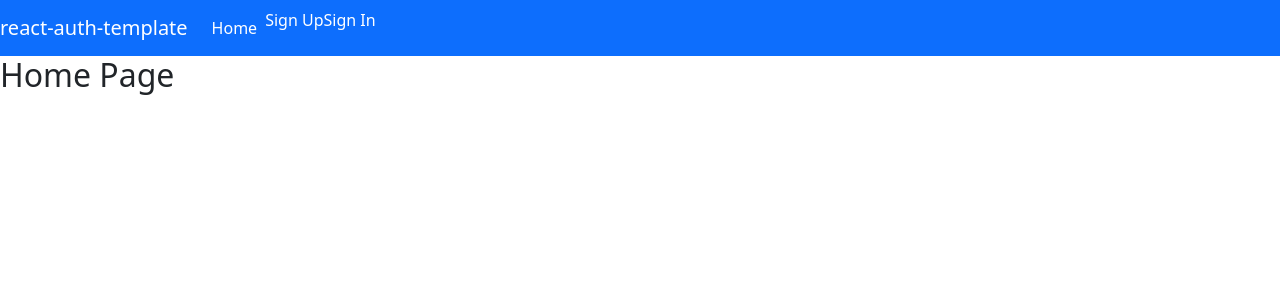
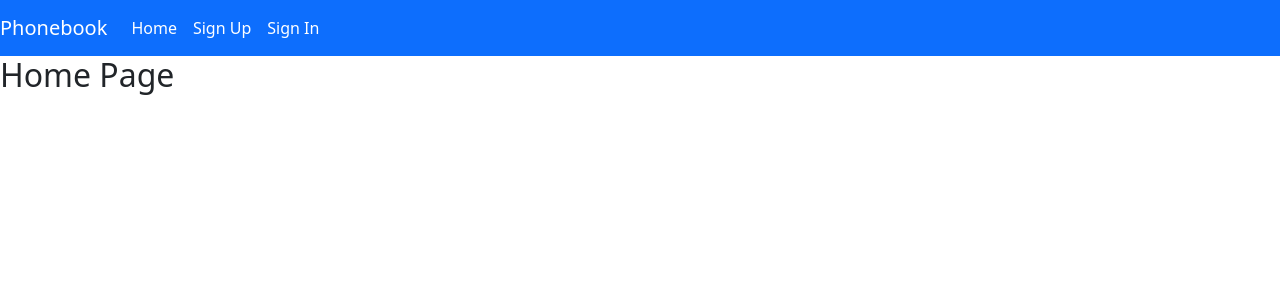
Before and after one commit to danstacy1/simple_phonebook_client, a React (Create React App) app: page / in a window 1280 px wide. Shown: the top 300 px of the page. Built offline with nearby package versions, Linux system fonts and the light colour scheme.

Commit message:
updated header

```diff
--- a/src/components/shared/Header.js
+++ b/src/components/shared/Header.js
@@ -23,10 +23,10 @@ const authenticatedOptions = (
 
 const unauthenticatedOptions = (
 	<>
-        <Nav.Item>
+        <Nav.Item className="m-2">
 		    <Link to='sign-up' style={linkStyle}>Sign Up</Link>
         </Nav.Item>
-        <Nav.Item>
+        <Nav.Item className="m-2">
 		    <Link to='sign-in' style={linkStyle}>Sign In</Link>
         </Nav.Item>
 	</>
@@ -46,7 +46,7 @@ const Header = ({ user }) => (
 	<Navbar bg='primary' variant='dark' expand='md'>
 		<Navbar.Brand>
             <Link to='/' style={linkStyle}>
-                react-auth-template
+                Phonebook
             </Link>
         </Navbar.Brand>
 		<Navbar.Toggle aria-controls='basic-navbar-nav' />
```
